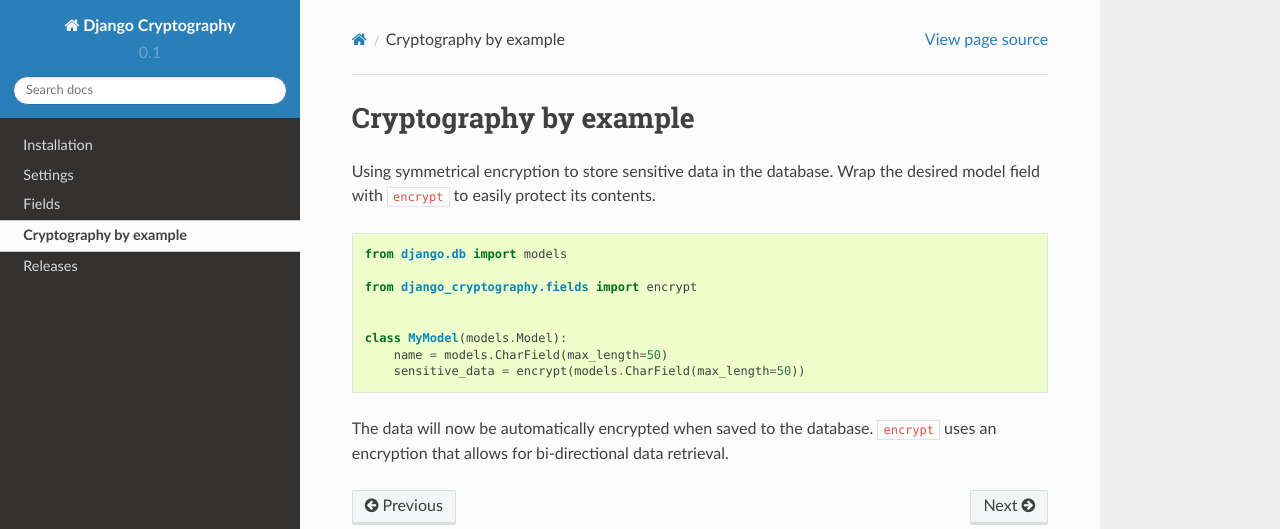
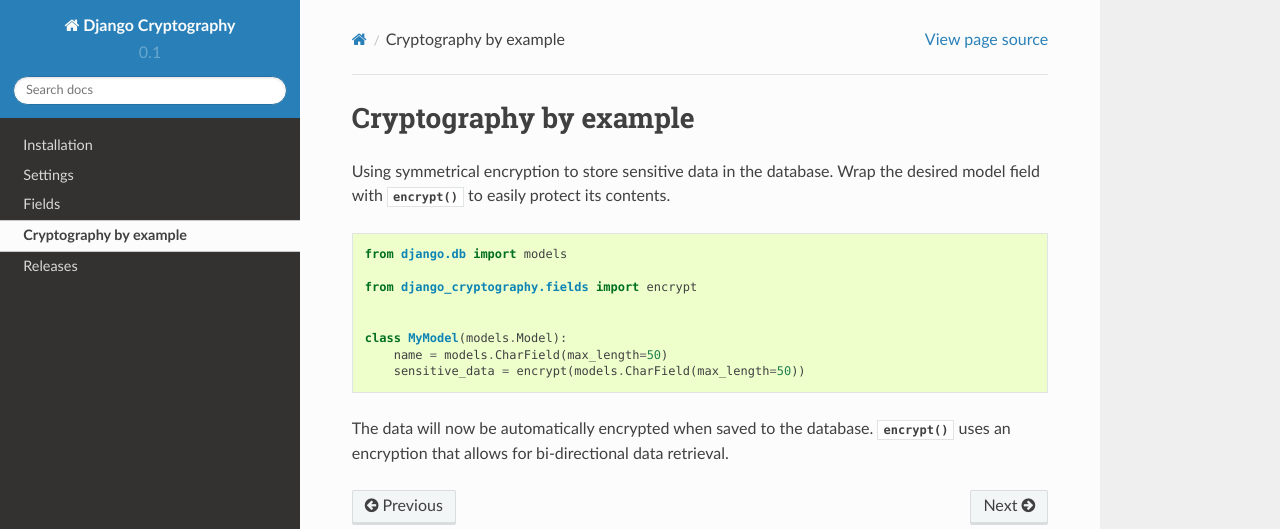
Before and after one commit to yoyowallet/django-cryptography, a Sphinx documentation site: the page built from docs/examples.rst, in a window 1280 px wide. Shown: the top 529 px of the page. Built offline with Sphinx 7.4.7 and the Read the Docs theme 2.0.0, drawn with Linux system fonts in a browser that asks for light colours; the version number could not be read and is left out; cross-references to code outside the pages are shown as plain code; part of the change alters nothing that is shown.

```diff
--- a/docs/examples.rst
+++ b/docs/examples.rst
@@ -2,8 +2,9 @@ Cryptography by example
 =======================
 
 Using symmetrical encryption to store sensitive data in the database.
-Wrap the desired model field with :function:`encrypt` to easily
-protect its contents.
+Wrap the desired model field with
+:func:`~django_cryptography.fields.encrypt` to easily protect its
+contents.
 
 .. code-block:: python
 
@@ -17,5 +18,5 @@ protect its contents.
        sensitive_data = encrypt(models.CharField(max_length=50))
 
 The data will now be automatically encrypted when saved to the
-database. :function:`encrypt` uses an encryption that allows for
-bi-directional data retrieval.
+database. :func:`~django_cryptography.fields.encrypt` uses an
+encryption that allows for bi-directional data retrieval.
```
